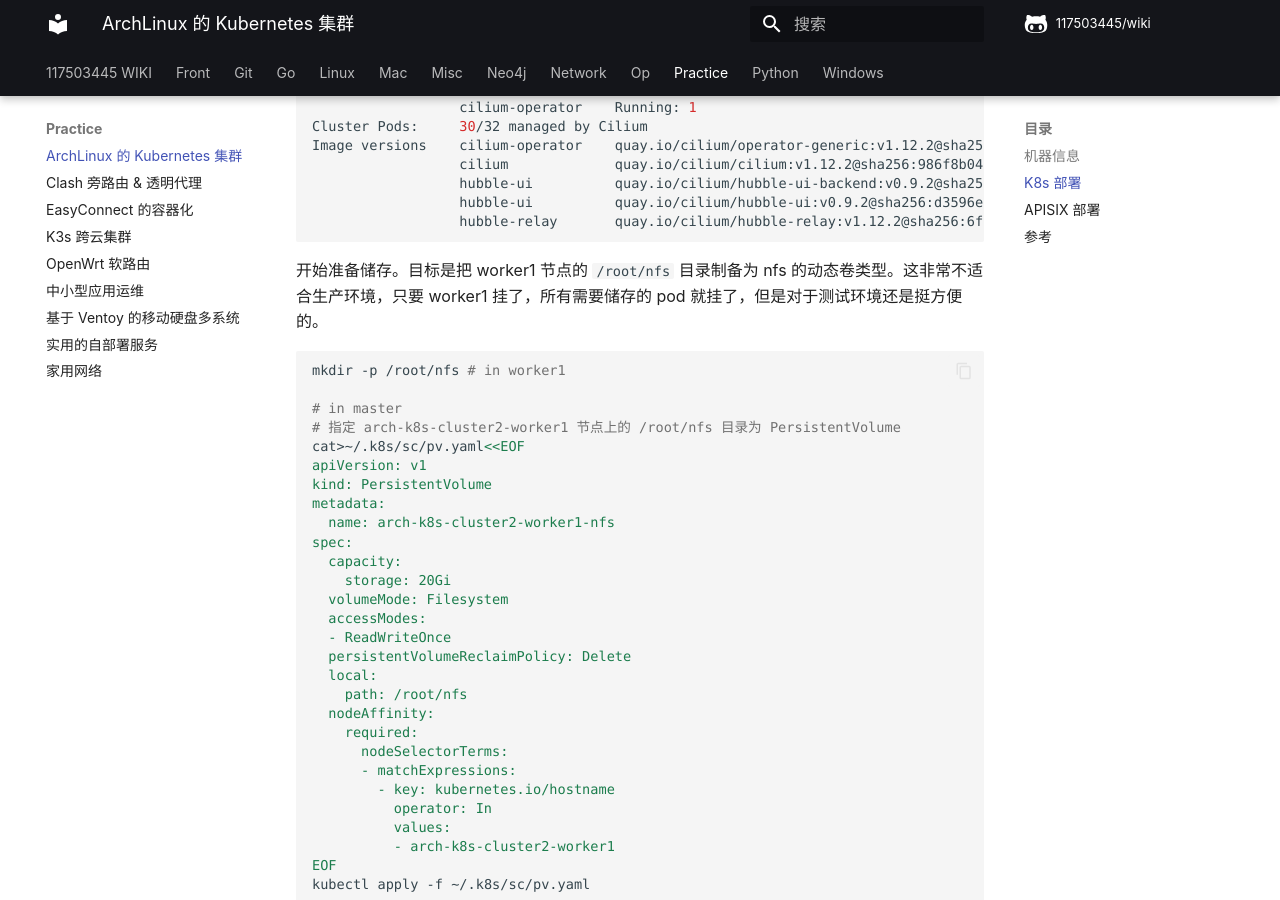
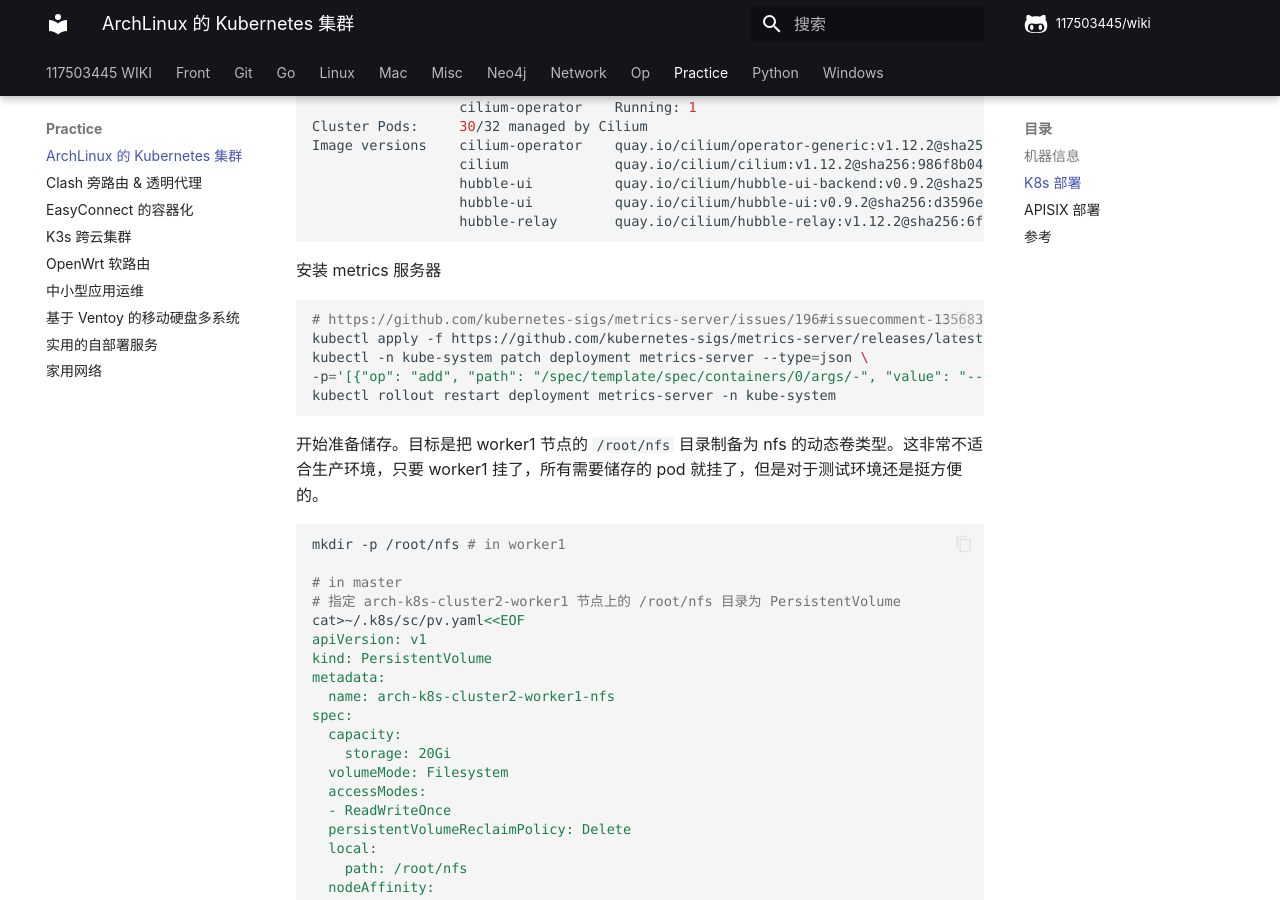
Before and after one commit to 117503445/wiki, an MkDocs documentation site: the page built from docs/practice/ArchLinux 的 Kubernetes 集群.md, in a window 1280 px wide and 900 px high, scrolled down 5325 px. Built offline with MkDocs 1.6.1 and Material for MkDocs 9.7.7, drawn with Linux system fonts in a browser that asks for light colours; some web fonts are replaced; comment, search, counter and statistics services are not loaded.

Commit message:
k8s metrics
Signed-off-by: 117503445 <t117503445@gmail.com>

````diff
--- a/docs/practice/ArchLinux 的 Kubernetes 集群.md
+++ b/docs/practice/ArchLinux 的 Kubernetes 集群.md
@@ -266,6 +266,17 @@ Image versions    cilium-operator    quay.io/cilium/operator-generic:v1.12.2@sha
                   hubble-relay       quay.io/cilium/hubble-relay:v1.12.2@sha256:6f3496c28f23542f2645d614c0a9e79e3b0ae2732080da794db41c33e4379e5c: 1
 ```
 
+安装 metrics 服务器
+
+```sh
+# https://github.com/kubernetes-sigs/metrics-server/issues/196#issuecomment-1356835423
+kubectl apply -f https://github.com/kubernetes-sigs/metrics-server/releases/latest/download/components.yaml
+kubectl -n kube-system patch deployment metrics-server --type=json \
+-p='[{"op": "add", "path": "/spec/template/spec/containers/0/args/-", "value": "--kubelet-insecure-tls"}]]'
+kubectl rollout restart deployment metrics-server -n kube-system
+```
+
+
 开始准备储存。目标是把 worker1 节点的 `/root/nfs` 目录制备为 nfs 的动态卷类型。这非常不适合生产环境，只要 worker1 挂了，所有需要储存的 pod 就挂了，但是对于测试环境还是挺方便的。
 
 ```sh
````
